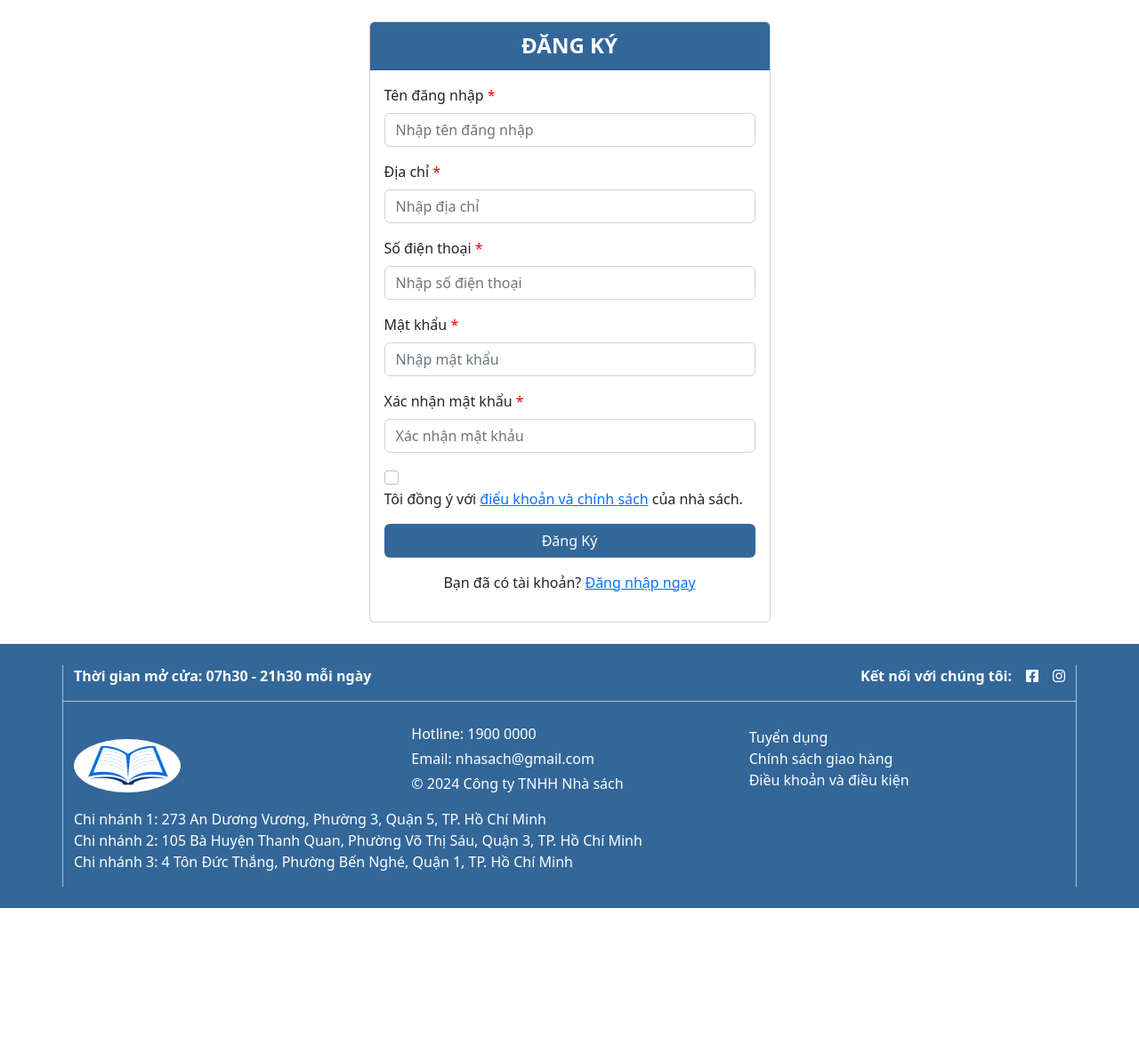
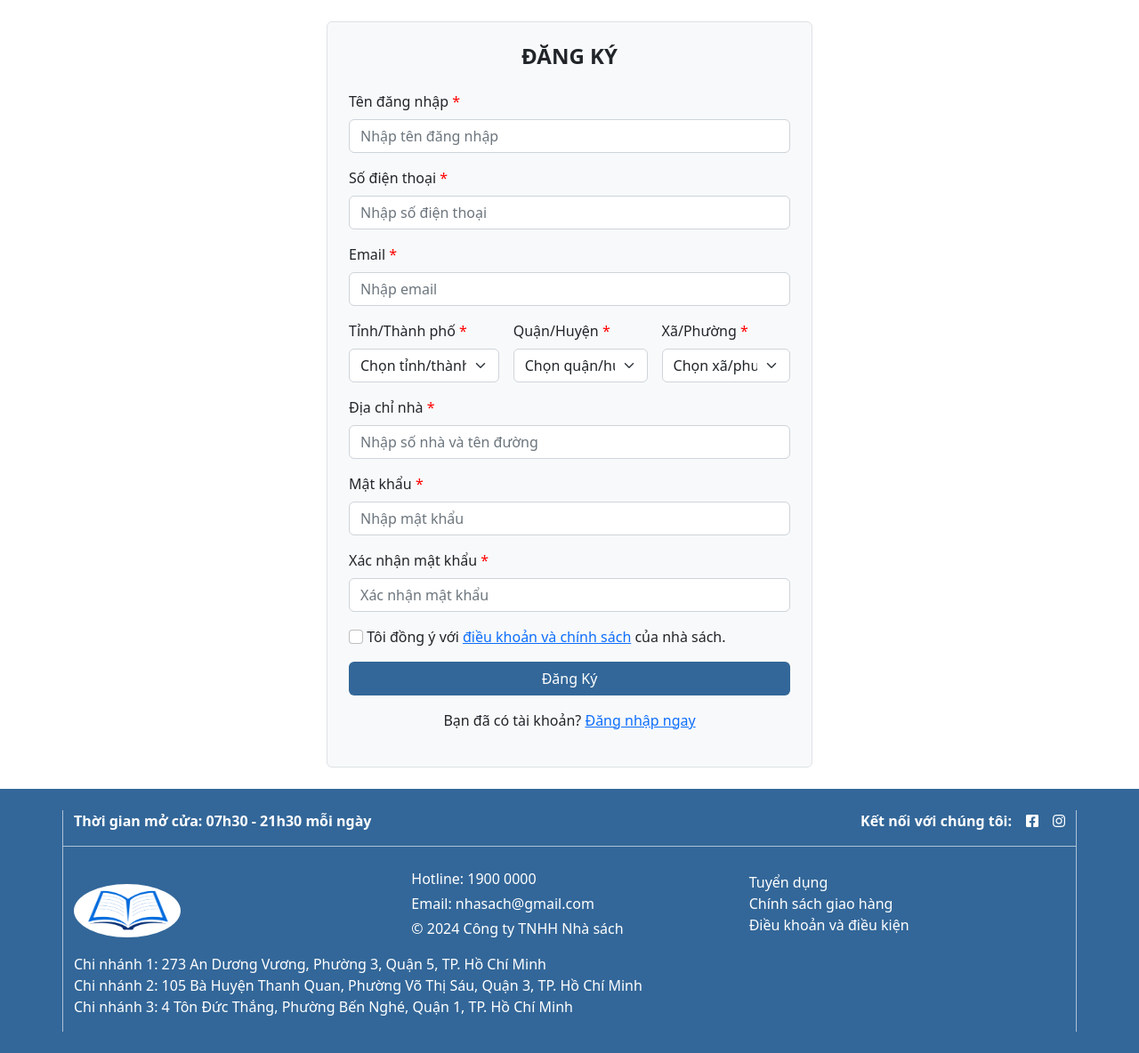
Before and after one commit to UrName2412/B-n-S-ch, a PHP site: page /dangky/dangky.php in a window 1280 px wide. Shown: the part 108-1292 px from the top of the page at 89% size. Before the commit the page ends 1129 px from the top, so only its background shows below. Run offline with PHP 8.4, Linux system fonts and the light colour scheme.

Commit message:
update dangky

```diff
--- a/css/dangky.css
+++ b/css/dangky.css
@@ -40,7 +40,7 @@ nav ul li a:active {
 }
 
 main {
-    min-height: calc(75vh - 120px);
+    min-height: calc(80vh - 120px);
 }
 
 main form button:hover {
--- a/dangky/dangky.php
+++ b/dangky/dangky.php
@@ -1,5 +1,6 @@
 <!DOCTYPE html>
 <html lang="vi">
+
 <head>
     <meta charset="UTF-8">
     <meta name="viewport" content="width=device-width, initial-scale=1.0">
@@ -11,6 +12,7 @@
     <!-- CSS  -->
     <link rel="stylesheet" href="../css/dangky.css">
 </head>
+
 <body>
     <!-- Header -->
     <header class="text-white py-3">
@@ -44,7 +46,7 @@
                         </button>
                     </form>
                     <script>
-                            document.getElementById('searchForm').addEventListener('submit', function (event) {
+                        document.getElementById('searchForm').addEventListener('submit', function(event) {
                             event.preventDefault();
                             const inputValue = document.getElementById('timkiem').value.trim();
 
@@ -77,42 +79,64 @@
     <main class="text-dark">
         <div class="container my-4">
             <div class="row justify-content-center">
-                    <div class="col-md-5">
-                        <div class="card" style="width: 100%;">
-                            <div class="card-header d-flex justify-content-center text-white">
-                                <h4 class="fw-bold my-1">ĐĂNG KÝ</h4>
+                <div class="col-md-6">
+                    <div class="container p-4 border rounded" style="background-color: #f8f9fa;">
+                        <div class="text-center mb-4">
+                            <h4 class="fw-bold">ĐĂNG KÝ</h4>
                         </div>
-                            <div class="card-body">
                         <form action="" name="signupform" id="signupform">
                             <div class="mb-3">
                                 <label class="form-label" for="username">Tên đăng nhập <span style="color: red;">*</span></label>
-                                        <input class="form-control" type="text" name="username" id="username" placeholder="Nhập tên đăng nhập">
-                                    </div>
-                                    <div class="mb-3">
-                                        <label class="form-label" for="address">Địa chỉ <span style="color: red;">*</span></label>
-                                        <input class="form-control" type="text" name="address" id="address" placeholder="Nhập địa chỉ">
+                                <input class="form-control" type="text" name="username" id="username" placeholder="Nhập tên đăng nhập" autocomplete="off">
                             </div>
                             <div class="mb-3">
                                 <label class="form-label" for="phone">Số điện thoại <span style="color: red;">*</span></label>
-                                        <input class="form-control" type="text" name="phone" id="phone" placeholder="Nhập số điện thoại">
+                                <input class="form-control" type="text" name="phone" id="phone" placeholder="Nhập số điện thoại" autocomplete="off">
+                            </div>
+                            <div class="mb-3">
+                                <label class="form-label" for="email">Email <span style="color: red;">*</span></label>
+                                <input class="form-control" type="text" name="email" id="email" placeholder="Nhập email" autocomplete="off">
+                            </div>
+                            <div class="mb-3 d-flex gap-3">
+                                <div class="w-33">
+                                    <label class="form-label" for="province">Tỉnh/Thành phố <span style="color: red;">*</span></label>
+                                    <select class="form-select" id="province" name="province">
+                                        <option selected>Chọn tỉnh/thành phố</option>
+                                    </select>
+                                </div>
+                                <div class="w-33">
+                                    <label class="form-label" for="district">Quận/Huyện <span style="color: red;">*</span></label>
+                                    <select class="form-select" id="district" name="district">
+                                        <option selected>Chọn quận/huyện</option>
+                                    </select>
+                                </div>
+                                <div class="w-33">
+                                    <label class="form-label" for="ward">Xã/Phường <span style="color: red;">*</span></label>
+                                    <select class="form-select" id="ward" name="ward">
+                                        <option selected>Chọn xã/phường</option>
+                                    </select>
+                                </div>
+                            </div>
+                            <div class="mb-3">
+                                <label class="form-label" for="address">Địa chỉ nhà <span style="color: red;">*</span></label>
+                                <input class="form-control" type="text" name="address" id="address" placeholder="Nhập số nhà và tên đường" autocomplete="off">
                             </div>
                             <div class="mb-3">
                                 <label class="form-label" for="pass">Mật khẩu <span style="color: red;">*</span></label>
-                                        <input class="form-control" type="password" name="pass" id="pass" placeholder="Nhập mật khẩu">
+                                <input class="form-control" type="password" name="pass" id="pass" placeholder="Nhập mật khẩu" autocomplete="off">
                             </div>
                             <div class="mb-3">
                                 <label class="form-label" for="pass-confirm">Xác nhận mật khẩu <span style="color: red;">*</span></label>
-                                        <input class="form-control" type="password" name="pass-confirm" id="pass-confirm" placeholder="Xác nhận mật khảu">
+                                <input class="form-control" type="password" name="pass-confirm" id="pass-confirm" placeholder="Xác nhận mật khẩu" autocomplete="off">
                             </div>
                             <div class="mb-3">
                                 <input type="checkbox" class="form-check-input" id="terms" name="terms">
-                                        <label class="form-check-label" for="terms">Tôi đồng ý với <a href="#"> điểu khoản và chính sách</a> của nhà sách.</label>
+                                <label class="form-check-label" for="terms">Tôi đồng ý với <a href="#"> điều khoản và chính sách</a> của nhà sách.</label>
                             </div>
                             <button type="submit" class="btn text-white w-100" style="background-color: #336799;">Đăng Ký</button>
                         </form>
-                                <div class="mt-3 d-flex justify-content-center">
+                        <div class="mt-3 text-center">
                             <p>Bạn đã có tài khoản? <a href="dangnhap.php">Đăng nhập ngay</a></p>
-                                </div>
                         </div>
                     </div>
                 </div>
@@ -202,4 +226,5 @@
     <script src="../js/bootstrap.bundle.min.js"></script>
     <script src="../js/dangky.js"></script>
 </body>
+
 </html>
```
Also changed, not shown: dangky/dangnhap.php (+8 -7 lines), dangky/quenmk.php (+8 -7 lines). Lines whose indentation alone changed are shown as unchanged.
